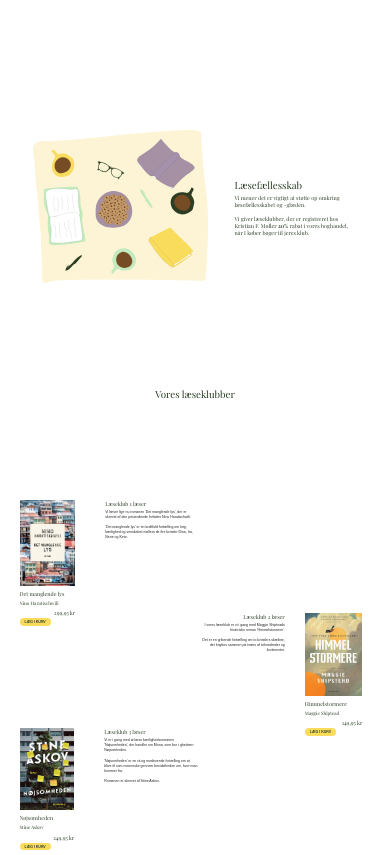
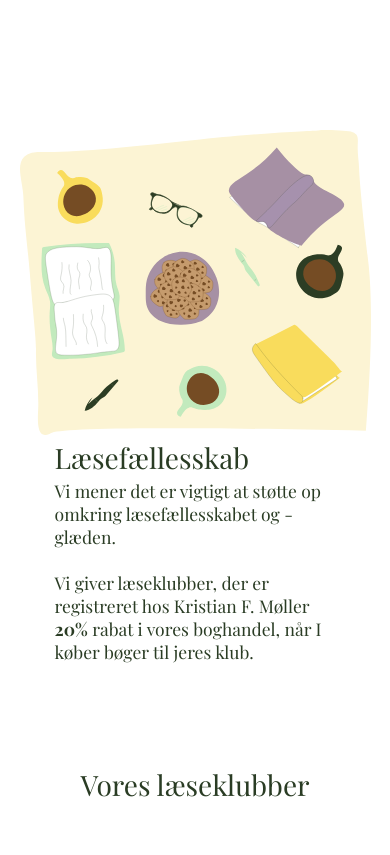
Before and after one commit to louispjeldnaes/KFM, a plain HTML site: page laeseklubber.html in a window 390 px wide. Shown: the top 855 px of the page. Drawn offline with nearby package versions, Linux system fonts and the light colour scheme; a script that the page names is missing; a web font is replaced by a local one.

Commit message:
Forside + toKolonner responsive

```diff
--- a/style.css
+++ b/style.css
@@ -638,6 +638,65 @@ header li a:hover,
 
   /*GENERELT*/
 
+h1, h2, h3, p{
+  text-align: left;
+}
+
+  h1 {
+    font-size: 7.2vw;
+  }
+
+  h2 {
+    font-size: 4.5vw;
+  }
+
+  h3 {
+    font-size: 4vw;
+  }
+
+  p,
+  li {
+    font-family: Arial, Helvetica, sans-serif;
+    color: #1f1f1f;
+    font-size: 3.5vw;
+    line-height: 5vw;
+  }
+
+  li {
+    line-height: 6vw;
+  }
+
+  .toKolonner {
+    flex-wrap: wrap;
+
+  }
+
+  .toKolonnerBillede {
+    width: 100%;
+  }
+
+  .toKolonnerTekst {
+    width: 80%;
+
+  }
+
+  /*CTA-KNAPPER*/
+
+.lilleCTA {
+  font-size: 3.1vw;
+  padding: 2vw 5vw 2vw 5vw;
+  margin-top: 0.5vw;
+  margin-bottom: 0.5vw;
+}
+
+.storCTA {
+  font-size: 3.7vw;
+  padding: 3vw 7vw 3vw 7vw;
+  margin-top: 1vw;
+  margin-bottom: 1vw;
+}
+
+  /*HEADER*/
 
   nav ul {
     display: none;
@@ -659,6 +718,12 @@ header li a:hover,
     width: 12%;
     margin-left: 2.5vw;
     margin-top: 1vw;
+  }
+
+
+
+  #laeseklubBannerIMG {
+    width: 90%;
   }
 
 
@@ -727,4 +792,14 @@ top: -36vw;
   left: 45vw;
 }
 
+/*EVENT BANNER*/
+
+#eventBanner {
+  flex-wrap: wrap-reverse;
 }
+
+#eventBannerIMG {
+  height: 55vw ;
+}
+
+}
```
